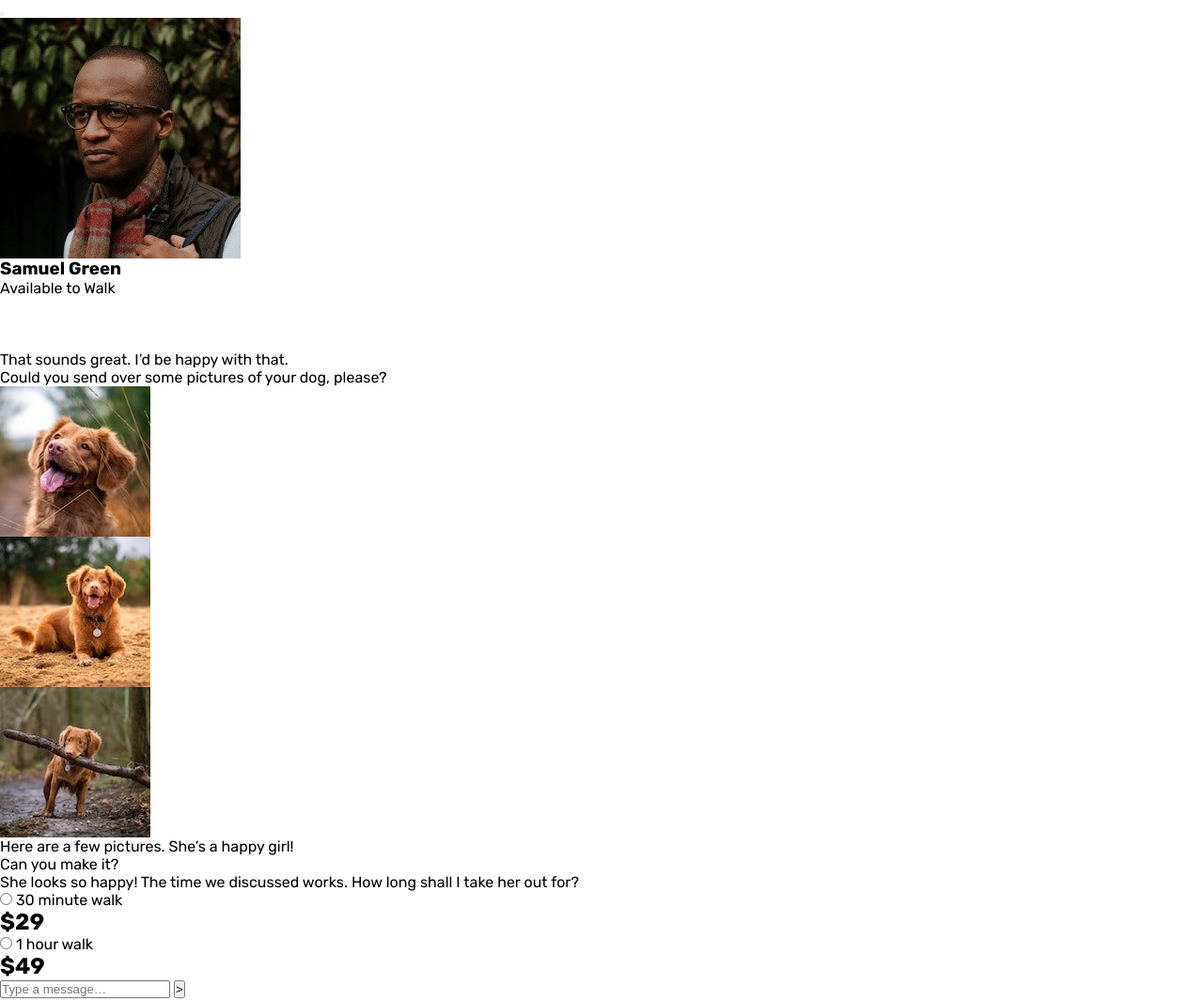
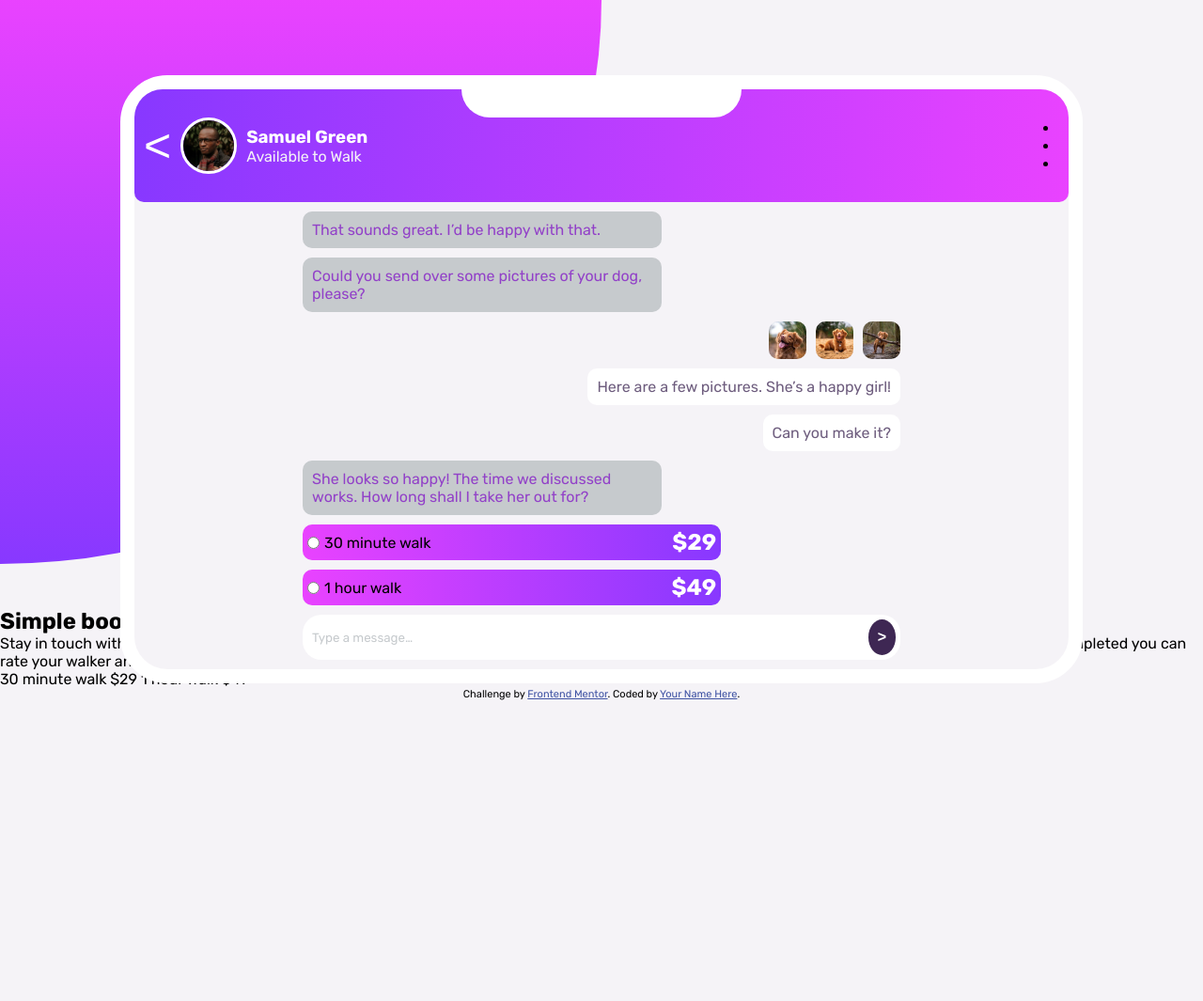
Before and after one commit to zs21/chat_app, a plain HTML site: page index.html in a window 1280 px wide. Shown: the top 1065 px of the page at 94% size. After the commit the page ends 800 px from the top, so only its background shows below. Drawn offline with Linux system fonts and the light colour scheme.

Commit message:
updated phonte container css

```diff
--- a/index.html
+++ b/index.html
@@ -31,7 +31,7 @@
     <section class="phone-container">
       <div class="screen-top"></div>
       <div class="app-user">
-        <button type="submit"> </button>
+        <button type="submit"> < </button>
         <div  class="user-image"><img src="./images/avatar.jpg" alt=""></div>
         <div class="user-review">
           <h3>Samuel Green</h3>
--- a/style.css
+++ b/style.css
@@ -17,12 +17,12 @@
 }
 
 
-/* font-size: 16px */
+
 
 * {
     margin: 0;
     padding: 0;
-    box-shadow: border-box;
+    box-sizing: border-box;
 }
 
 img {
@@ -31,4 +31,183 @@ img {
 
 body {
     font-family: 'Rubik', sans-serif;
+    background-color: var(--light-grayish-violet);
+
 }
+
+
+
+.top-left-corner {
+    background-image: linear-gradient(var(--light-magenta) ,var(--light-violet));
+    height: 600px;
+    width: 50%;
+    position: absolute;
+    z-index: -1;
+    border-bottom-right-radius: 100%;
+}
+
+.phone-container {
+    border: 15px;
+    border-color: var(--white);
+    border-radius: 50px;
+    border-style: solid;
+    display: flex;
+    flex-direction: column;
+    align-items: center;
+    top: 10vh;
+    position: relative;
+    background-color: var(--light-grayish-violet);
+    max-width: 80%;
+    left: 10%;
+}
+
+.screen-top {
+    width: 30%;
+    height: 30px;
+    background-color: var(--white);
+    border-bottom-left-radius: 30px;
+    border-bottom-right-radius: 30px;
+    /* border-radius: 50px; */
+    position: absolute;
+    }
+
+    .app-user {
+        background-image: linear-gradient(to left, var(--light-magenta) ,var(--light-violet));
+        border-top-left-radius: 30px;
+        border-top-right-radius: 30px;
+        border-bottom-left-radius: 10px;
+        border-bottom-right-radius: 10px;
+        width: 100%;
+        display: flex;
+        align-items: center;
+        /* justify-content: space-between; */
+        padding: 30px 10px;
+        gap: 10px;
+
+    }
+
+    .app-user button {
+        background: none;
+        border: none;
+         font-size: 50px;
+        color: var(--white);
+
+  }
+
+
+
+  .user-image img {
+      border-radius: 50%;
+      max-height: 60px;
+      border-color: var(--white);
+        border-style:solid;
+
+    }
+
+    .user-review {
+        color: var(--white);
+        flex-grow: 1;
+    }
+
+    .user-review h3 {
+        color: var(--white);
+    }
+    .user-review p {
+        color: var(--light-grayish-violet);
+        font-weight: 400;
+    }
+
+    .chat-story {
+        display: flex;
+        flex-direction: column;
+        margin: 10px;
+        gap: 10px;
+    }
+
+    .chat-messege-container-dark {
+        color: var(--moderate-violet);
+        background-color: var(--grayish-blue);
+        padding: 10px;
+        max-width: 60%;
+        border-radius: 10px;
+    }
+
+    .chat-messege-images {
+        display: flex;
+        gap: 10px;
+        justify-content:  flex-end;
+        max-width: 60%;
+        align-self: flex-end;
+    }
+
+    .chat-messege-images img {
+        border-radius: 10px;
+        max-height: 40px;
+        max-width: 40px;
+
+    }
+
+    .chat-messege-container-lite {
+        color: var(--desaturated-dark-violet);
+        background-color: var(--white);
+        padding: 10px;
+        max-width: 60%;
+        border-radius: 10px;
+        align-self: flex-end;
+    }
+
+    .time-order {
+        background-image: linear-gradient(to right, var(--light-magenta) ,var(--light-violet));
+        max-width: 70%;
+        border-radius: 10px;
+        padding: 5px;
+        display: flex;
+        gap: 5px;
+        align-items: center;
+        cursor: pointer;
+    }
+
+    .time-order input {
+        color: var(--very-light-magenta);
+      cursor: pointer;
+    }
+
+    .time-order h2 {
+        flex-grow: 1;
+        text-align: right;
+        color: var(--white);
+    }
+
+    .messege-input {
+        border-radius: 20px;
+        background-color: var(--white);
+        display: flex;
+        justify-content: space-between;
+
+    }
+
+    .messege-input input {
+        width: 100%;
+        padding: 10px;
+        border: none;
+        background: none;
+        font-family: 'Rubik', sans-serif;
+        color: var(--dark-grayish-violet);
+    }
+
+
+    .messege-input input::placeholder {
+        color: var(--grayish-blue);
+
+    }
+
+    .messege-input button {
+        background-color: var(--very-dark-desaturated-violet);
+        color: var(--white);
+        padding: 10px;
+        border-radius: 100%;
+        margin: 5px;
+        font-size: 16px;
+        font-weight: 700;
+        border: none;
+    }
```
